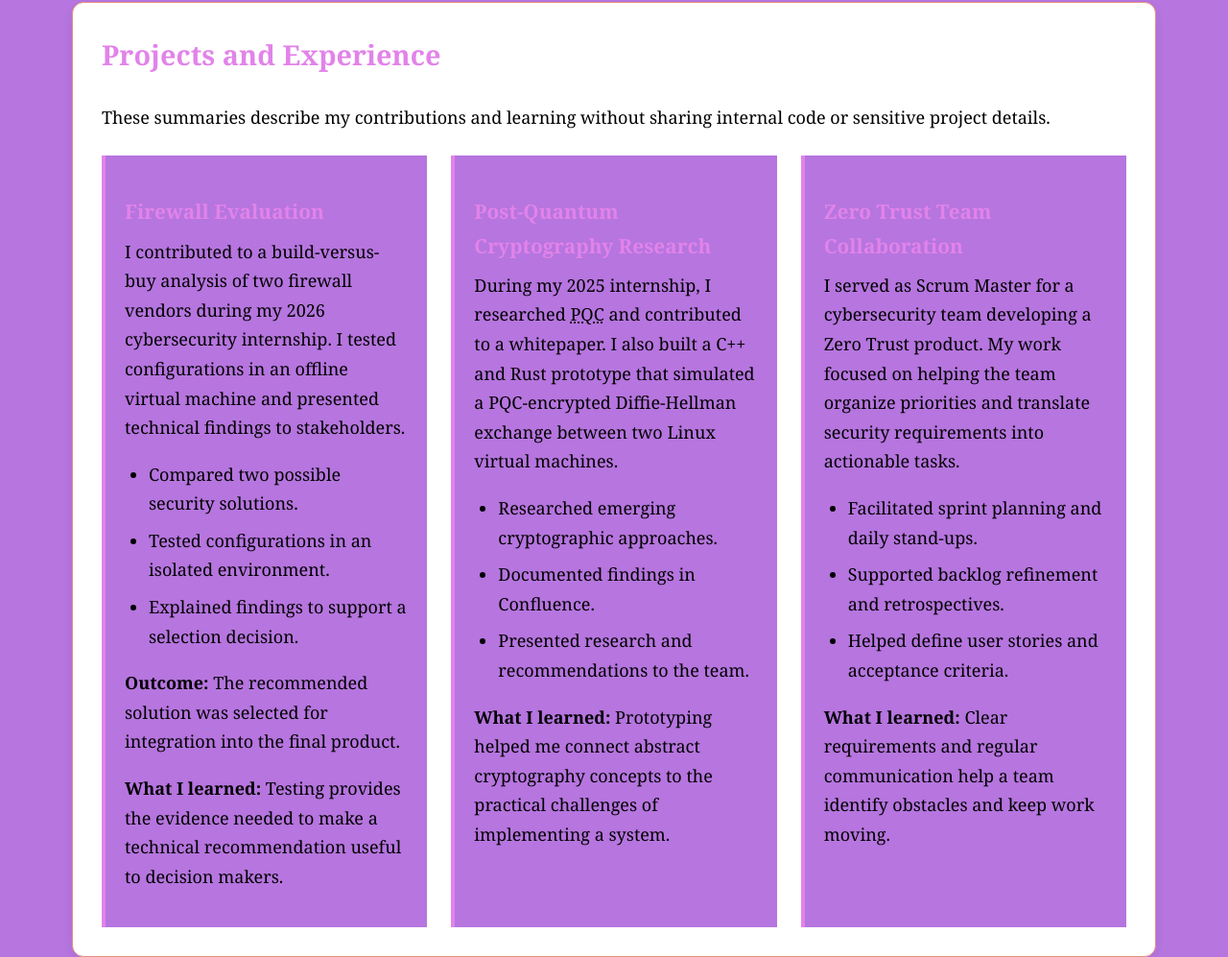
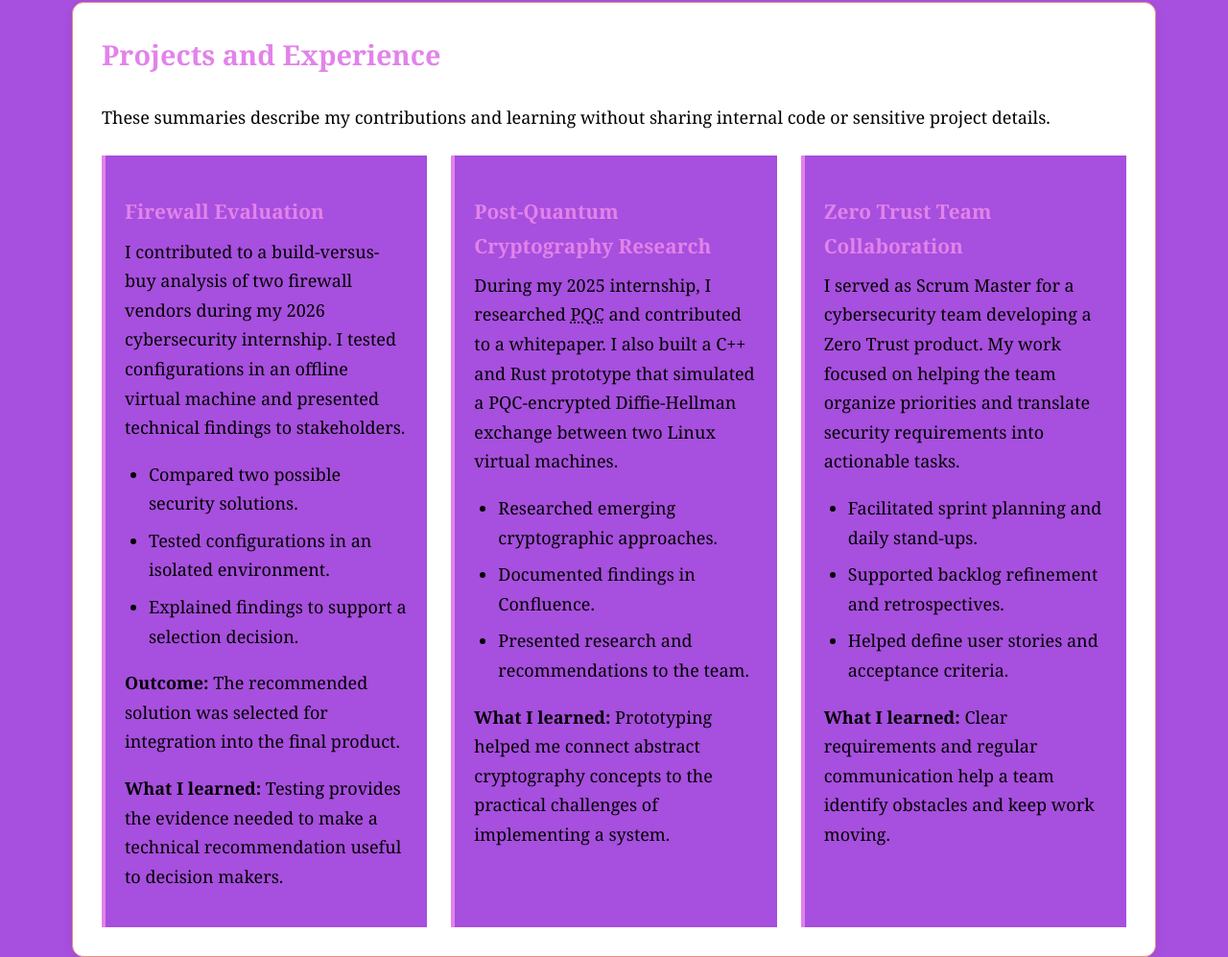
Before and after one commit to lucyyvansyckle-cell/classportfolio, a plain HTML site: page index.html in a window 1280 px wide. Shown: the part 1357-2354 px from the top of the page at 96% size. Drawn offline with Linux system fonts and the light colour scheme.

Commit message:
Testing new colors

```diff
--- a/styles.css
+++ b/styles.css
@@ -1,6 +1,6 @@
 /* 1. Five reusable CSS variables */
 :root {
-    --background: #b675df;
+    --background: #a74fde;
     --surface: #ffffff;
     --text: #000000;
     --accent: #e283ea;
```
